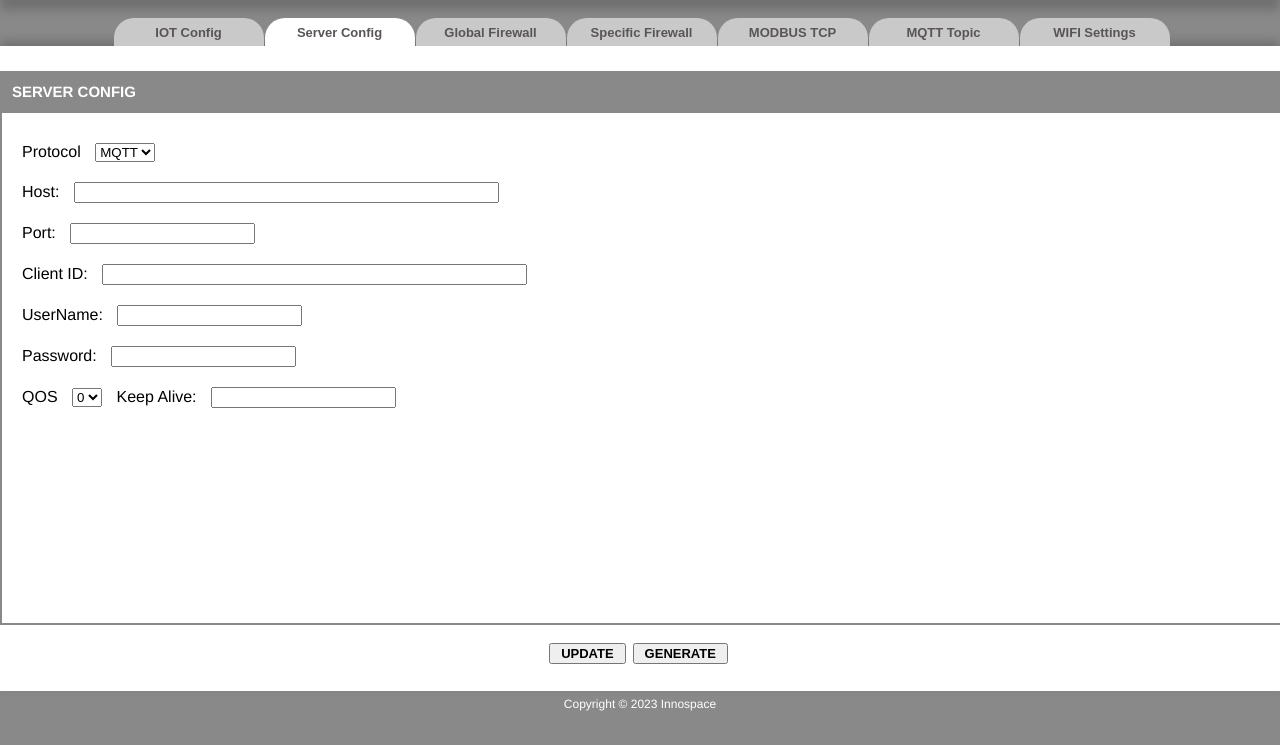
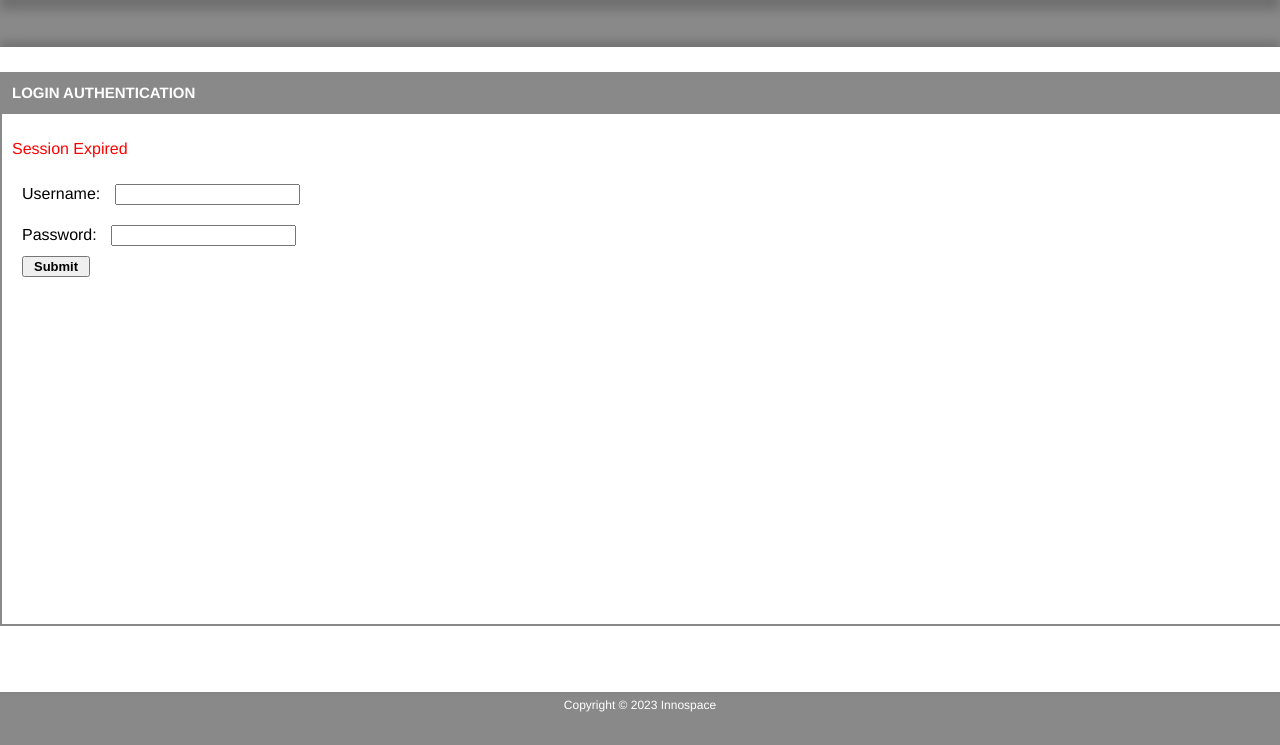
Before and after one commit to febinoAnand/LightTPDConfig, a Flask app: page /serverconfig in a window 1280 px wide; the page is wider, and only the part inside the window is pictured. Shown: the part 55-800 px from the top of that part. Run offline with Flask 3, Linux system fonts and the light colour scheme; parts of the project's set-up code (start-up, migrations or seed data) failed here and were passed over.

Commit message:
Authentication was added in this update. We can change the username and password in this update

```diff
--- a/InitialData/DatabaseData.py
+++ b/InitialData/DatabaseData.py
@@ -20,3 +20,7 @@ class WIFISettingInitialData:
 class GlobalFirewallInitalData:
     INCOMING = 'ALLOW'
     OUTGOING = 'ALLOW'
+
+class UserLogin:
+    USERNAME = 'admin'
+    PASSWORD = 'admin'
--- a/main.py
+++ b/main.py
@@ -1,6 +1,6 @@
 import os
 
-from flask import Flask, render_template, request, redirect
+from flask import Flask, render_template, request, redirect,session
 from DatabaseManager import DatabaseManager
 from FileGenerator import ConfigFileGenerator
 import sys
@@ -34,16 +34,88 @@ def home():
     return render_template("login/login.html")
 
 
+@app.route("/auth",methods=['post'])
+def auth():
+    if request.method == 'POST':
+        data = request.form.to_dict()
+        try:
+            userdata = db.selectFromUserLoginTable()[0]
+        except Exception as e:
+            print (e)
+            return redirect('/')
+
+        if userdata['username'] == data['username'] and userdata['password'] == data['password']:
+            session['userid'] = userdata['_id']
+            session['username'] = userdata['username']
+            return redirect('/tagconfig')
+        return render_template("login/login.html",errormessage = "Login Credential is wrong")
+
+@app.route('/changepassword')
+def changepassword():
+    if checksession() == 0:
+        return render_template('login/login.html',errormessage = "Session Expired")
+    username = db.selectFromUserLoginTable()[0]['username']
+    return render_template('login/changepassword.html',username=username)
+
+@app.route('/changeauth',methods=['POST'])
+def changeauth():
+    if checksession() == 0:
+        return render_template('login/login.html',errormessage = "Session Expired")
+
+    data = request.form.to_dict()
+    username = db.selectFromUserLoginTable()[0]['username']
+    if request.method == 'POST':
+        if data['password'] == '' or data['confirmpassword'] == '':
+            return render_template('login/changepassword.html', username = username, errormessage = "Input Should not be empty")
+        elif data['password'] != data['confirmpassword']:
+            return render_template('login/changepassword.html', username = username, errormessage = "Confirm Password mismatch")
+
+        session.pop('username')
+        session.pop('userid')
+        db.updateUserLoginTable(data)
+        return render_template('login/login.html', errormessage = "Password changed. Login Again")
+
+    return render_template('login/login.html',errormessage = "Not Valid input")
+
+
+@app.route('/logout')
+def logout():
+    try:
+        session.pop('username')
+        session.pop('userid')
+    except Exception as e:
+        pass
+    return redirect('/')
+
+def usercheck(userid,username):
+    try:
+        data = db.selectFromUserLoginTableByID(userid)[0]
+        if data['username'] == username:
+            return 1
+    except Exception as e:
+        return 0
+    return 0
+
+def checksession():
+    try:
+        userid = session.get('userid')
+        username = session.get('username')
+        data = db.selectFromUserLoginTableByID(str(userid))[0]
+        if data['username'] == username:
+            return 1
+    except Exception as e:
+        print(e)
+        return 0
+    return 0
 
 
 ################ Tag Config Routes ########################
 
-@app.route("/tagconfiglist")
-def tagconfiglist():
-    return render_template("tagconfig/tagconfiglist.html",data="")
 
 @app.route("/tagconfigview")
 def tagconfigview():
+    if checksession() == 0:
+        return render_template('login/login.html',errormessage = "Session Expired")
     id = request.args.get('id')
     modbustcpdropdown = db.selectAllFromModbusTCPIP()
     mqtttopicdropdown = db.selectAllFromMqttTopicList()
@@ -65,12 +137,16 @@ def deletetagconfig():
 
 @app.route("/tagconfig")
 def tagconfig():
+    if checksession() == 0:
+        return render_template('login/login.html',errormessage = "Session Expired")
     tagConfigData = db.selectAllFromTagConfig()
     return render_template("tagconfig/tagconfiglist.html",tagconfigdata = tagConfigData)
 
 
 @app.route("/tagconfigdetails",methods=['POST'])
 def tagconfigdetails():
+    if checksession() == 0:
+        return render_template('login/login.html',errormessage = "Session Expired")
     if request.method == 'POST':
         #TODO validate the data
         id = request.args.get("id")
@@ -83,8 +159,13 @@ def tagconfigdetails():
 
 @app.route("/generatetagconfigfile")
 def generatetagconfigfile():
+    if checksession() == 0:
+        return render_template('login/login.html',errormessage = "Session Expired")
     configFileGenerator.generateFile(ConfigFileGenerator.TAG_CONFIG_FILE)
     return redirect("/tagconfig")
+
+
+
 
 
 
@@ -94,6 +175,8 @@ def generatetagconfigfile():
 
 @app.route("/serverconfig")
 def serverconfig():
+    if checksession() == 0:
+        return render_template('login/login.html',errormessage = "Session Expired")
     try:
         serverconfigdata = db.selectFromServerConfigTable()[0]
         return render_template("serverconfig/serverconfigview.html", configdata = serverconfigdata)
@@ -104,6 +187,8 @@ def serverconfig():
 
 @app.route("/updateserverdetails",methods=["POST"])
 def updateserverconfig():
+    if checksession() == 0:
+        return render_template('login/login.html',errormessage = "Session Expired")
     if request.method == 'POST':
         serverconfigdata = request.form.to_dict()
         db.updateServerConfigTable(serverconfigdata)
@@ -113,6 +198,8 @@ def updateserverconfig():
 
 @app.route("/generateserverdetailsfile")
 def generateserverdetailsfile():
+    if checksession() == 0:
+        return render_template('login/login.html',errormessage = "Session Expired")
     configFileGenerator.generateFile(ConfigFileGenerator.SERVER_CONFIG_FILE)
     return redirect("/serverconfig")
 
@@ -124,12 +211,16 @@ def generateserverdetailsfile():
 
 @app.route("/mqtttopic")
 def mqtttopic():
+    if checksession() == 0:
+        return render_template('login/login.html',errormessage = "Session Expired")
     data = db.selectAllFromMqttTopicList()
     return render_template("mqtttopic/mqtttopiclist.html",configdata = data)
 
 
 @app.route("/mqtttopicview")
 def mqtttopicview():
+    if checksession() == 0:
+        return render_template('login/login.html',errormessage = "Session Expired")
     id = request.args.get('id')
     if id:
         try:
@@ -141,6 +232,8 @@ def mqtttopicview():
 
 @app.route("/deletemqttconfig")
 def deletemqttconfig():
+    if checksession() == 0:
+        return render_template('login/login.html',errormessage = "Session Expired")
     id = request.args.get("id")
     if id:
         db.deleteMqttTopicListData(id)
@@ -148,6 +241,8 @@ def deletemqttconfig():
 
 @app.route("/mqtttopicconfig",methods=['POST'])
 def mqtttopicconfig():
+    if checksession() == 0:
+        return render_template('login/login.html',errormessage = "Session Expired")
     if request.method == 'POST':
         #TODO validate the data
         id = request.args.get("id")
@@ -160,6 +255,8 @@ def mqtttopicconfig():
 
 @app.route("/generatemqttconfigfile")
 def generatemqttconfigfile():
+    if checksession() == 0:
+        return render_template('login/login.html',errormessage = "Session Expired")
     configFileGenerator.generateFile(ConfigFileGenerator.MQTT_TOPIC_CONFIG_FILE)
     return redirect("/mqtttopic")
 
@@ -170,11 +267,15 @@ def generatemqttconfigfile():
 
 @app.route("/modbustcp")
 def modbustcp():
+    if checksession() == 0:
+        return render_template('login/login.html',errormessage = "Session Expired")
     data = db.selectAllFromModbusTCPIP()
     return render_template("modbustcp/modbustcplist.html",configdata = data)
 
 @app.route("/modbustcpview")
 def modbustcpview():
+    if checksession() == 0:
+        return render_template('login/login.html',errormessage = "Session Expired")
     id = request.args.get('id')
     if id:
         try:
@@ -186,6 +287,8 @@ def modbustcpview():
 
 @app.route("/deletemodbustcoipview")
 def deletemodbustcoipview():
+    if checksession() == 0:
+        return render_template('login/login.html',errormessage = "Session Expired")
     id = request.args.get("id")
     if id:
         db.deleteModbusTCPIPData(id)
@@ -193,6 +296,8 @@ def deletemodbustcoipview():
 
 @app.route("/modbustcpipconfig",methods=['POST'])
 def modbustcpipconfig():
+    if checksession() == 0:
+        return render_template('login/login.html',errormessage = "Session Expired")
     if request.method == 'POST':
         #TODO validate the data
         id = request.args.get("id")
@@ -205,6 +310,8 @@ def modbustcpipconfig():
 
 @app.route("/generatemodbustcpipconfigfile")
 def generatemodbustcpipconfigfile():
+    if checksession() == 0:
+        return render_template('login/login.html',errormessage = "Session Expired")
     configFileGenerator.generateFile(ConfigFileGenerator.MODBUS_TCP_IP_CONFIG_FILE)
     return redirect("/modbustcp")
 
@@ -217,11 +324,15 @@ def generatemodbustcpipconfigfile():
 
 @app.route("/specificfirewall")
 def specificfirewall():
+    if checksession() == 0:
+        return render_template('login/login.html',errormessage = "Session Expired")
     data = db.selectAllFromSpecificFirewall()
     return render_template("firewall/specificfirewall.html",configdata = data)
 
 @app.route("/specificfirewallview")
 def specificfirewallview():
+    if checksession() == 0:
+        return render_template('login/login.html',errormessage = "Session Expired")
     id = request.args.get('id')
     if id:
         try:
@@ -234,6 +345,8 @@ def specificfirewallview():
 
 @app.route("/deletespecificfirewalldata")
 def deletespecificfirewalldata():
+    if checksession() == 0:
+        return render_template('login/login.html',errormessage = "Session Expired")
     id = request.args.get("id")
     if id:
         db.deleteSpecificFirewallData(id)
@@ -241,6 +354,8 @@ def deletespecificfirewalldata():
 
 @app.route("/specificfirewallconfig",methods=['POST'])
 def specificfirewallconfig():
+    if checksession() == 0:
+        return render_template('login/login.html',errormessage = "Session Expired")
     if request.method == 'POST':
         #TODO validate the data
         id = request.args.get("id")
@@ -253,6 +368,8 @@ def specificfirewallconfig():
 
 @app.route("/generatespecificconfigfile")
 def generatespecificconfigfile():
+    if checksession() == 0:
+        return render_template('login/login.html',errormessage = "Session Expired")
     configFileGenerator.generateFile(ConfigFileGenerator.SPECIFIC_FIREWALL_CONFIG_FILE)
     return redirect("/specificfirewall")
 
@@ -263,6 +380,8 @@ def generatespecificconfigfile():
 
 @app.route("/globalfirewall")
 def globalfirewall():
+    if checksession() == 0:
+        return render_template('login/login.html',errormessage = "Session Expired")
     try:
         data = db.selectFromGlobalFirewallTable()[0]
         return render_template("firewall/globalfirewall.html", configdata= data)
@@ -272,6 +391,8 @@ def globalfirewall():
 
 @app.route("/updateglobalfirewall",methods=["POST"])
 def updateglobalfirewall():
+    if checksession() == 0:
+        return render_template('login/login.html',errormessage = "Session Expired")
     if request.method == 'POST':
         globalFirewallData = request.form.to_dict()
         db.updateGlobalFirewallTable(globalFirewallData)
@@ -279,6 +400,8 @@ def updateglobalfirewall():
 
 @app.route("/generateglobalfirewall")
 def generateglobalfirewall():
+    if checksession() == 0:
+        return render_template('login/login.html',errormessage = "Session Expired")
     configFileGenerator.generateFile(ConfigFileGenerator.GLOBAL_FIREWALL_CONFIG_FILE)
     return redirect("/globalfirewall")
 
@@ -291,6 +414,8 @@ def generateglobalfirewall():
 
 @app.route("/wifisetting")
 def wifisetting():
+    if checksession() == 0:
+        return render_template('login/login.html',errormessage = "Session Expired")
     try:
         wificonfigdata = db.selectFromWifiSettingTable()[0]
         return render_template("wifisettings/wifisettings.html",configdata = wificonfigdata)
@@ -301,6 +426,8 @@ def wifisetting():
 
 @app.route("/updatewifisetting",methods=["POST"])
 def updatewifisetting():
+    if checksession() == 0:
+        return render_template('login/login.html',errormessage = "Session Expired")
     if request.method == "POST":
         wifisettingdata = request.form.to_dict()
         db.updateWifiSettingTable(wifisettingdata)
@@ -308,6 +435,8 @@ def updatewifisetting():
 
 @app.route("/generatewifisettingfile")
 def generetewififile():
+    if checksession() == 0:
+        return render_template('login/login.html',errormessage = "Session Expired")
     configFileGenerator.generateFile(ConfigFileGenerator.WIFI_CONFIG_FILE)
     return redirect("/wifisetting")
 
@@ -315,4 +444,5 @@ def generetewififile():
 
 
 if __name__ == "__main__":
+    app.secret_key = "akjshdgfk2j3rg23h123ufg8723hfkjuh817232f8237da"
     app.run(debug=True)
--- a/static/css/styles_design.css
+++ b/static/css/styles_design.css
@@ -179,3 +179,56 @@ a .fa {
 .mg-t{
     margin-top:50px;
 }
+
+.error-message{
+    color:red;
+}
+
+.menu-icon,.fa-bars{
+    margin-top:15px;
+    color: #FFD6AD;
+    font-size:20px;
+}
+
+.dropbtn {
+  cursor: pointer;
+}
+
+.dropdown {
+  position: relative;
+  display: inline-block;
+  font-size:20px;
+}
+
+.dropdown-content {
+  display: none;
+  position: absolute;
+  background-color: #f9f9f9;
+  min-width: 160px;
+  box-shadow: 0px 8px 16px 0px rgba(0,0,0,0.2);
+  z-index: 1;
+  right:5%;
+  font-size:15px;
+
+}
+
+.dropdown-content a {
+  color: black;
+  font-family: "Helvetica Neue";
+  padding: 12px 16px;
+  text-decoration: none;
+  display: block;
+
+}
+
+.dropdown-content a:hover {
+    background-color: #f1f1f1
+}
+
+.dropdown:hover .dropdown-content {
+  display: block;
+}
+
+.dropdown:hover .dropbtn {
+
+}
--- a/templates/firewall/globalfirewall.html
+++ b/templates/firewall/globalfirewall.html
@@ -37,7 +37,7 @@ white-background
       <button class="add-button" form="updateglobalfirewallform" type="submit" >UPDATE</button>
     </td>
     <td>
-      <button class="generate-button" onclick="window.location='/generateglobalfirewall';">GENERATE</button>
+      <button class="generate-button" onclick="window.location='/generateglobalfirewall';">GENERATE FILE</button>
     </td>
   </tr>
 </table>
--- a/templates/header/designheader.html
+++ b/templates/header/designheader.html
@@ -18,8 +18,16 @@
             <td>
                 <!-- <div class="header-text">innospace</div> -->
             </td>
-            <td>
-                <!-- <div class="header-text">icon</div> -->
+            <td >
+                <div class="dropdown">
+                <i class="fa fa-bars dropbtn" >
+                    <div class="dropdown-content">
+                        <a href="/changepassword">Change Password</a>
+                        <a href="/logout">Logout</a>
+
+                    </div>
+                </i>
+                </div>
             </td>
         </tr>
     </table>
--- a/templates/login/login.html
+++ b/templates/login/login.html
@@ -37,13 +37,15 @@
         <div class="card-header">LOGIN AUTHENTICATION</div>
         <div class="card-body">
 
+            <p class="error-message">{{errormessage}}</p>
 
-    <form method="get" class="form-class" action="tagconfig">
-        <label>Username:</label>
-        <input><br>
 
-        <label>Password:</label>
-        <input type="password"><br>
+    <form method="post" class="form-class" action="/auth">
+        <label labelfor="username">Username:</label>
+        <input name="username"><br>
+
+        <label labelfor="password">Password:</label>
+        <input name="password" type="password"><br>
 
         <button type="submit">Submit</button>
     </form>
--- a/templates/modbustcp/modbustcplist.html
+++ b/templates/modbustcp/modbustcplist.html
@@ -40,7 +40,7 @@ white-background
             <button class="add-button" onclick="window.location='/modbustcpview'">ADD</button>
         </td>
         <td>
-            <button class="generate-button" onclick="window.location='/generatemodbustcpipconfigfile'">GENERATE</button>
+            <button class="generate-button" onclick="window.location='/generatemodbustcpipconfigfile'">GENERATE FILE</button>
         </td>
     </tr>
 </table>
--- a/templates/mqtttopic/mqtttopiclist.html
+++ b/templates/mqtttopic/mqtttopiclist.html
@@ -41,7 +41,7 @@ white-background
             <button class="add-button" onclick="window.location='/mqtttopicview'">ADD</button>
         </td>
         <td>
-            <button class="generate-button" onclick="window.location='/generatemqttconfigfile'">GENERATE</button>
+            <button class="generate-button" onclick="window.location='/generatemqttconfigfile'">GENERATE FILE</button>
         </td>
     </tr>
 </table>
--- a/templates/serverconfig/serverconfigview.html
+++ b/templates/serverconfig/serverconfigview.html
@@ -55,7 +55,7 @@ white-background
             <button class="add-button" form="updateserverform" type="submit">UPDATE</button>
         </td>
         <td>
-            <button class="generate-button" onclick="window.location='/generateserverdetailsfile'">GENERATE</button>
+            <button class="generate-button" onclick="window.location='/generateserverdetailsfile'">GENERATE FILE</button>
         </td>
     </tr>
 </table>
--- a/templates/tagconfig/tagconfiglist.html
+++ b/templates/tagconfig/tagconfiglist.html
@@ -69,7 +69,7 @@ white-background
             <button class="add-button" onclick="window.location='/tagconfigview'">ADD</button>
         </td>
         <td>
-            <button class="generate-button" onclick="window.location='/generatetagconfigfile'">GENERATE</button>
+            <button class="generate-button" onclick="window.location='/generatetagconfigfile'">GENERATE FILE</button>
         </td>
     </tr>
 </table>
```
Also changed, not shown: DatabaseManager.py (+63 -4 lines), templates/login/changepassword.html (added, +33 -0 lines).
